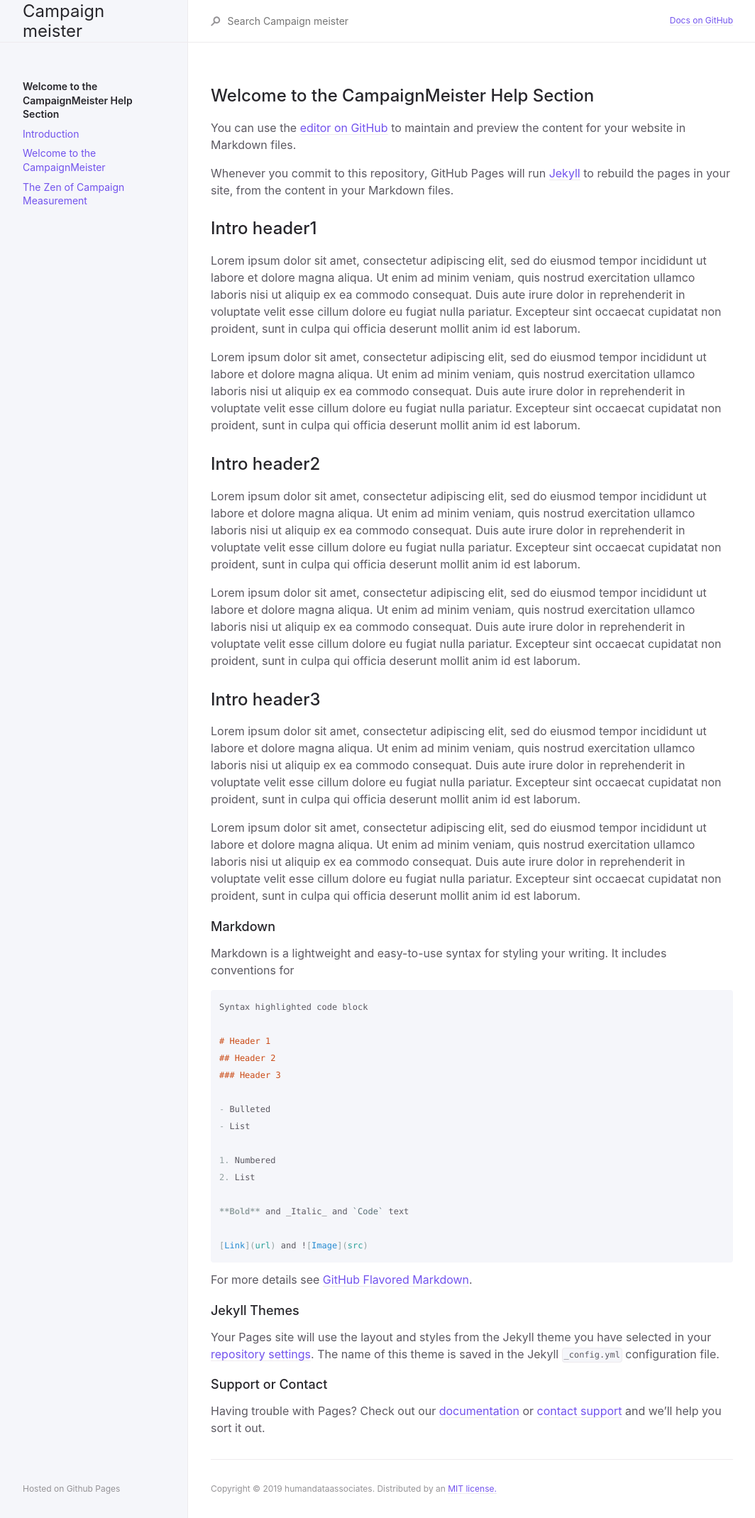
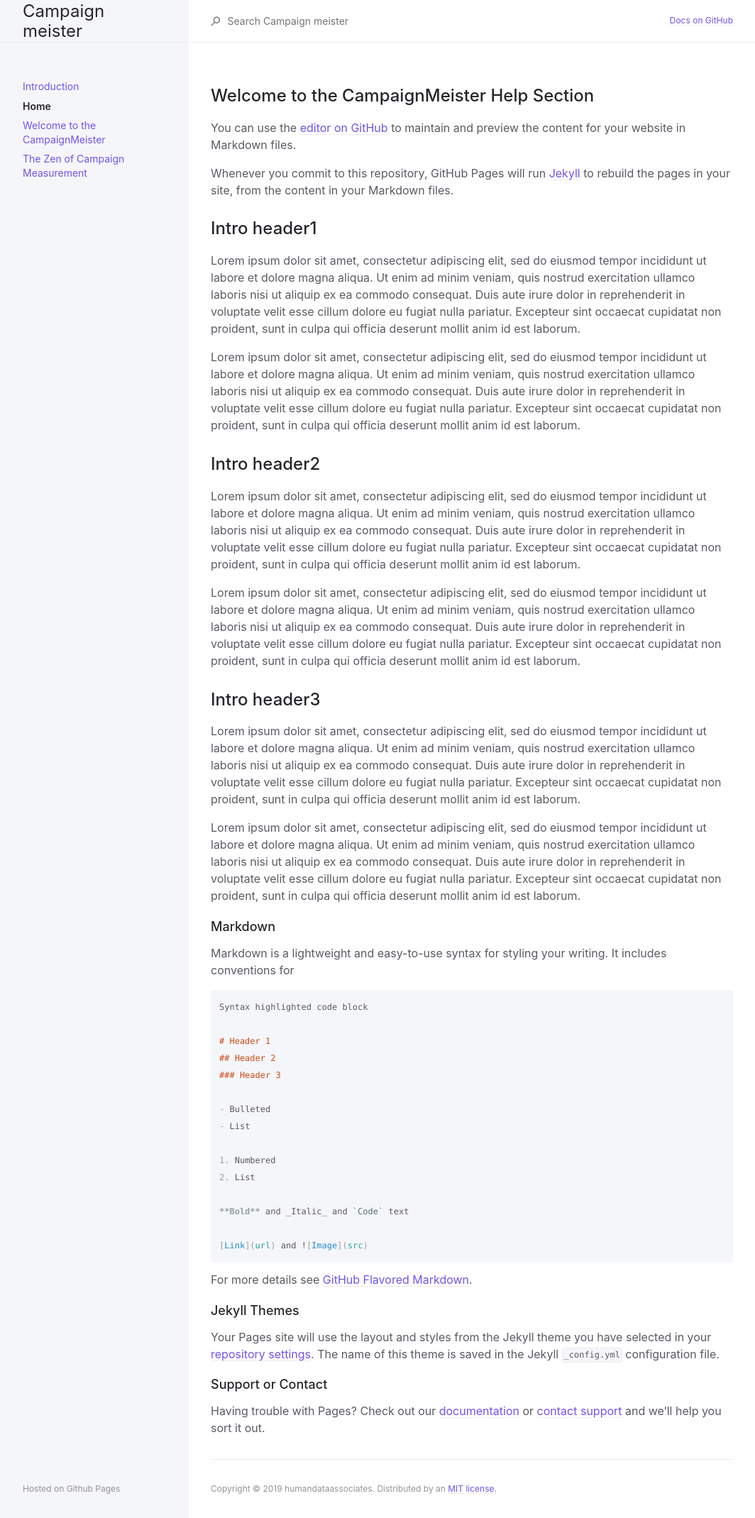
Before and after one commit to humandataassociates/campaignmeister_pages, a Jekyll site: the page built from index.md, in a window 1280 px wide. Shown: the whole page at 71% size, without its empty margins (107-1171 px from the left). Built offline with Jekyll 4.4.1, drawn with Linux system fonts in a browser that asks for light colours; our own code applies the rules of GitHub Pages for plain Markdown files.

Commit message:
index page update

```diff
--- a/index.md
+++ b/index.md
@@ -1,3 +1,11 @@
+---
+layout: default
+title: Home
+nav_order: 1
+description: Home page
+permalink: /
+---
+
 ## Welcome to the CampaignMeister Help Section
 
 You can use the [editor on GitHub](https://github.com/humandataassociates/campaignmeister_pages/edit/master/index.md) to maintain and preview the content for your website in Markdown files.
```
